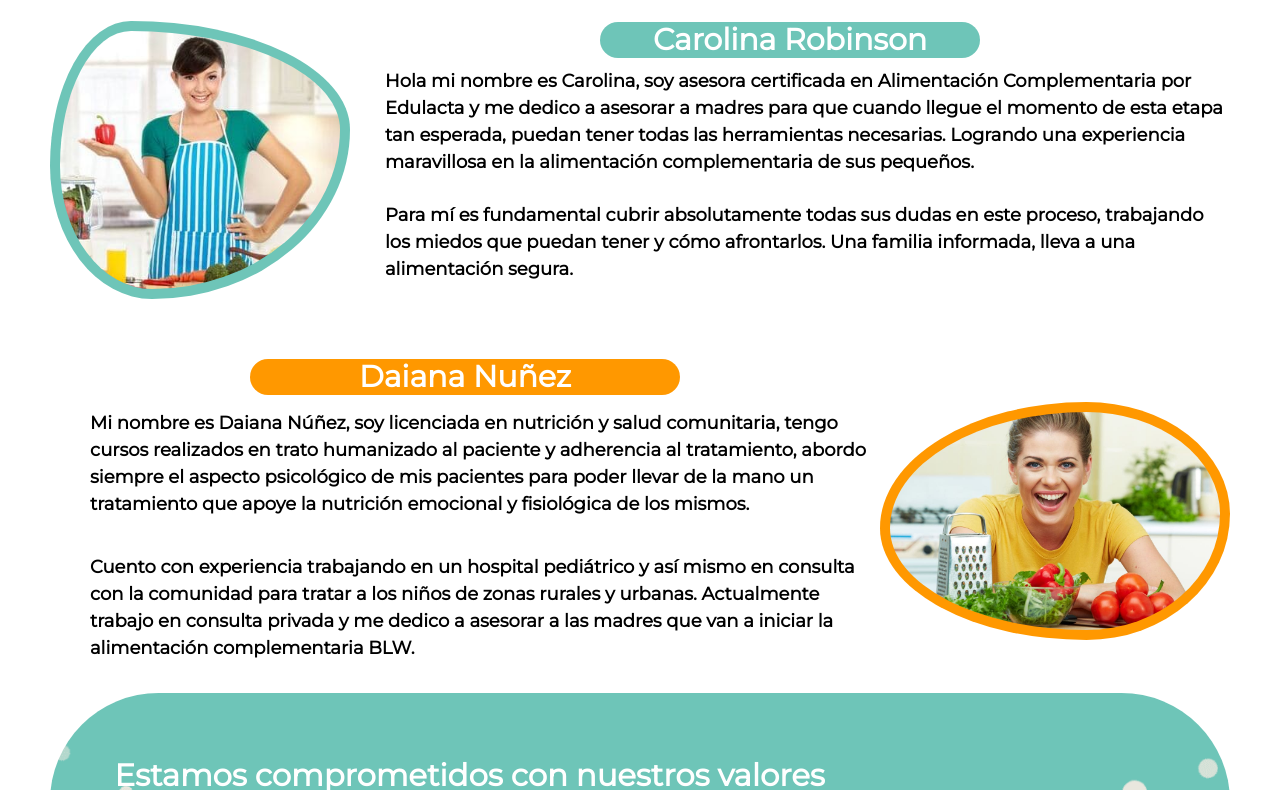
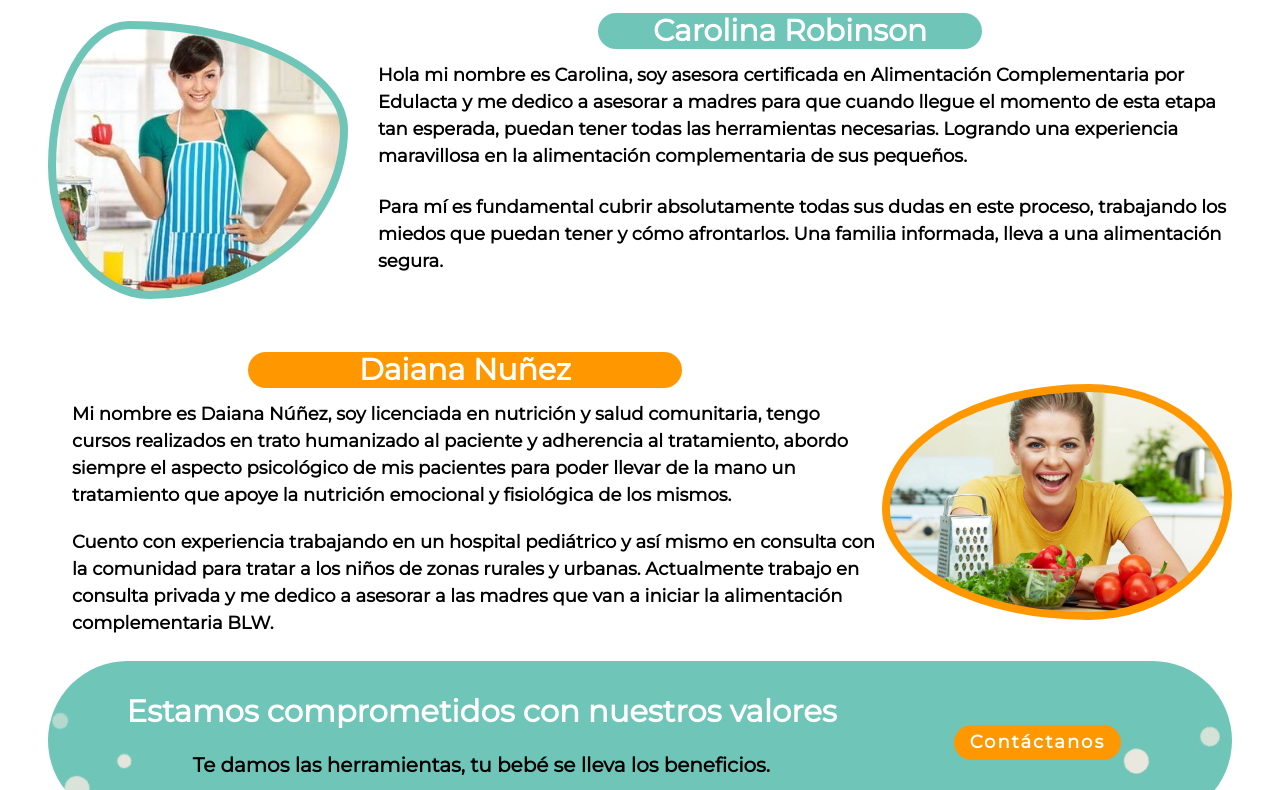
Before and after one commit to GisselleLaPorta/mi_repositorio, a website: page nosotras.html in a window 1280 px wide. Shown: the part 159-949 px from the top of the page. Drawn offline with nearby package versions, Linux system fonts and the light colour scheme.

Commit message:
actualización SASS + estructura

```diff
--- a/nosotras.html
+++ b/nosotras.html
@@ -54,34 +54,37 @@
     </header>
     <!-- fin cabecera logo/menú -->
     <main>
-        <div class="carolina">
+   <!--  inicio presentación asesoras -->
+        <div class="carolina mt-2 mx-5 mb-1">
             <div>
-                <img src="./img/carolina.jpg" alt="mujer sonriendo">
+                <img src="./img/carolina.jpg" alt="mujer sonriendo" class="mt-3 p-2">
             </div>
             <div>
-                <h1>Carolina Robinson</h1>
-                <p>Hola mi nombre es Carolina, soy asesora certificada en Alimentación Complementaria por Edulacta y me dedico a asesorar a madres para que cuando llegue el momento de esta etapa tan esperada, puedan tener todas las herramientas necesarias. Logrando una experiencia maravillosa en la alimentación complementaria de sus pequeños.</p>
-                <p>Para mí es fundamental cubrir absolutamente todas sus dudas en este proceso, trabajando los miedos que puedan tener y cómo afrontarlos. Una familia informada, lleva a una alimentación segura.</p>
+                <h1 class="fw-bold text-center">Carolina Robinson</h1>
+                <p class="fw-bold pt-2 pb-2">Hola mi nombre es Carolina, soy asesora certificada en Alimentación Complementaria por Edulacta y me dedico a asesorar a madres para que cuando llegue el momento de esta etapa tan esperada, puedan tener todas las herramientas necesarias. Logrando una experiencia maravillosa en la alimentación complementaria de sus pequeños.</p>
+                <p class="fw-bold pb-1">Para mí es fundamental cubrir absolutamente todas sus dudas en este proceso, trabajando los miedos que puedan tener y cómo afrontarlos. Una familia informada, lleva a una alimentación segura.</p>
             </div>
         </div>
-        <div  class="daiana">
+        <div class="daiana mt-5 mx-5 mb-1">
             <div>
-                <h2>Daiana Nuñez</h2>
-                <p>Mi nombre es Daiana Núñez, soy licenciada en nutrición y salud comunitaria, tengo cursos realizados en trato humanizado al paciente y adherencia al tratamiento, abordo siempre el aspecto psicológico de mis pacientes para poder llevar de la mano un tratamiento que apoye la nutrición emocional y fisiológica de los mismos.</p>
+                <h2 class="fw-bold text-center">Daiana Nuñez</h2>
+                <p class="fw-bold pt-2 pb-1 ms-4">Mi nombre es Daiana Núñez, soy licenciada en nutrición y salud comunitaria, tengo cursos realizados en trato humanizado al paciente y adherencia al tratamiento, abordo siempre el aspecto psicológico de mis pacientes para poder llevar de la mano un tratamiento que apoye la nutrición emocional y fisiológica de los mismos.</p>
 
-                <p>Cuento con experiencia trabajando en un hospital pediátrico y así mismo en consulta con la comunidad para tratar a los niños de zonas rurales y urbanas. Actualmente trabajo en consulta privada y me dedico a asesorar a las madres que van a iniciar la alimentación complementaria BLW.</p>
+                <p class="fw-bold pb-1 ms-4">Cuento con experiencia trabajando en un hospital pediátrico y así mismo en consulta con la comunidad para tratar a los niños de zonas rurales y urbanas. Actualmente trabajo en consulta privada y me dedico a asesorar a las madres que van a iniciar la alimentación complementaria BLW.</p>
             </div>
             <div>
-                <img src="./img/daina.jpg" alt="mujer sonriendo">
+                <img src="./img/daina.jpg" alt="mujer sonriendo" class="p-2">
             </div>
         </div>
-        <div class="valores">
+<!-- inicio llamada contacto -->
+        <div class="valores mt-1 mx-5 mb-3 pt-1 pb-4 ps-4">
             <div>
-            <p class="valores__p">Estamos comprometidos con nuestros valores</p>
-            <p class="valores__p2">Te damos las herramientas, tu bebé se lleva los beneficios.</p>
+            <p class="valores__p fw-bold text-center mt-4">Estamos comprometidos con nuestros valores</p>
+            <p class="valores__p2 fw-bold text-center">Te damos las herramientas, tu bebé se lleva los beneficios.</p>
             </div>
-            <a href="./contacto.html">Contáctanos</a>
+            <a href="./contacto.html" class="mt-4 me-5 px-3 py-1">Contáctanos</a>
         </div>
+<!-- inicio breadcrumb -->
         <div class="migas d-flex justify-content-end me-5 fw-bold">
           <nav style="--bs-breadcrumb-divider: '>';" aria-label="breadcrumb">
             <ol class="breadcrumb">
@@ -92,6 +95,7 @@
           </nav>
         </div>
     </main>
+<!-- inicio footer -->
     <hr class="hr">
     <footer class="pb-5">
         <div class="d-flex justify-content-around align-items-center foot mt-4">
--- a/sass/partials/components/_buttons.scss
+++ b/sass/partials/components/_buttons.scss
@@ -53,9 +53,6 @@
         font-size: $size-parrafo;
         @extend %style-button;
         border-radius: $bordes - 180px;
-        padding: 5px 15px;
-        margin-top: 30px;
-        margin-right: 130px;
         transition: all 0.5s ease-out;
     }
         a:hover{
--- a/sass/partials/views/_nosotras.scss
+++ b/sass/partials/views/_nosotras.scss
@@ -1,18 +1,14 @@
 .carolina{
     @extend %style-flex;
-    margin: 20px 50px 5px 50px;
     img{
         width: $width-img - 200px;
         height: auto;
-        padding: 10px;
         background-color: $turquesa;
         border-radius: 27% 73% 66% 34% / 52% 39% 61% 48%;
 
     }
     h1{
         font-size: $size-titulo - 5px;
-        font-weight: bold;
-        text-align: center;
         color: $blanco;
         background-color: $turquesa;
         border-radius: $bordes - 180px;
@@ -20,27 +16,21 @@
     }
     p{
         @extend %style-parrafo;
-        font-weight: bold;
-        padding: 5px;
         margin-left: 30px;
     }
 }
 
 .daiana{
     @extend %style-flex;
-    margin: 50px 50px 5px 50px;
     img{
         width: $width-img - 150px;
         height: auto;
-        padding: 10px;
         background-color: $naranja;
         border-radius: 59% 41% 41% 59% / 53% 47% 53% 47%;
 
     }
     h2{
         font-size: $size-titulo - 5px;
-        font-weight: bold;
-        text-align: center;
         background-color: $naranja;
         border-radius: $bordes - 180px;
         color: $blanco;
@@ -48,9 +38,6 @@
     }
     p{
         @extend %style-parrafo;
-        font-weight: bold;
-        padding: 10px;
-        margin-left: 30px;
     }
 }
 
@@ -58,43 +45,18 @@
     @extend %style-flex;
     background-image: url(../img/back.png);
     @extend %style-bg;
-    margin: 5px 50px 20px 50px;
-    padding-right: 20px;
-    padding-bottom: 50px;
-    padding-left: 40px;
     .valores__p{
         font-size: $size-titulo - 5px;
-        font-weight: bold;
         color: $blanco;
-        text-align: center;
-        margin-top: 60px;
         animation-name: valor;
         animation-iteration-count:infinite;
         animation-duration: 3.5s;
         animation-timing-function:ease-in;
     }
-    .valores__p2
-    {
+    .valores__p2{
         font-size: 20px;
         color: $negro;
-        font-weight: bold;
-        text-align: center;
     }
-    a{
-        text-decoration: none;
-        font-size: $size-parrafo;
-        letter-spacing: 2px;
-        font-weight: bold;
-        color: $blanco;
-        background-color: $naranja;
-        border-radius: $bordes - 180px;
-        padding: 5px 15px;
-        margin-top: 70px;
-        transition: all 0.5s ease-out;
-    }
-        a:hover{
-            transform: scale(1.2, 1.2);
-        }
 }
 
 @keyframes valor{
@@ -107,6 +69,4 @@
         transform: scale(1.1, 1.1);
 
     }
-
-
 }
```
Also changed, not shown: css/main.css.
